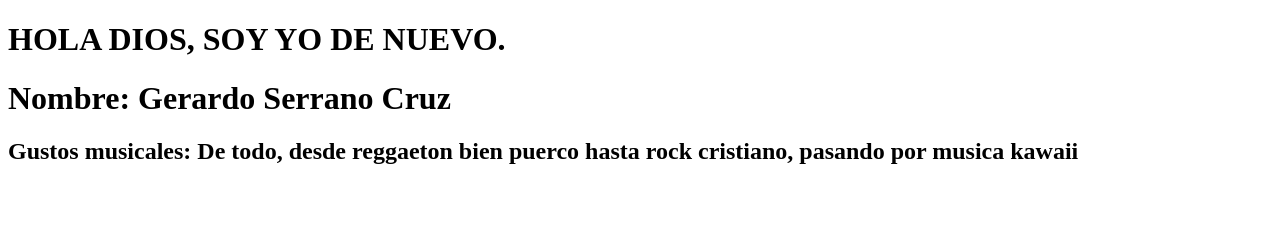
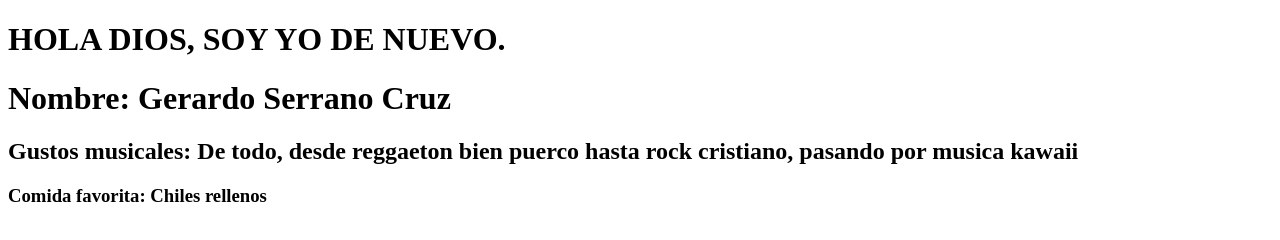
Before and after one commit to GaroSC/CH62_mis_preferencias, a plain HTML site: page index.html in a window 1280 px wide. Drawn offline with Linux system fonts and the light colour scheme.

Commit message:
feat: Manejo de <h3>

```diff
--- a/index.html
+++ b/index.html
@@ -9,5 +9,6 @@
     <h1>HOLA DIOS, SOY YO DE NUEVO.</h1>
     <h1>Nombre: Gerardo Serrano Cruz</h1>
     <h2>Gustos musicales: De todo, desde reggaeton bien puerco hasta rock cristiano, pasando por musica kawaii</h2>
+    <h3>Comida favorita: Chiles rellenos</h3>
 </body>
 </html>
```
